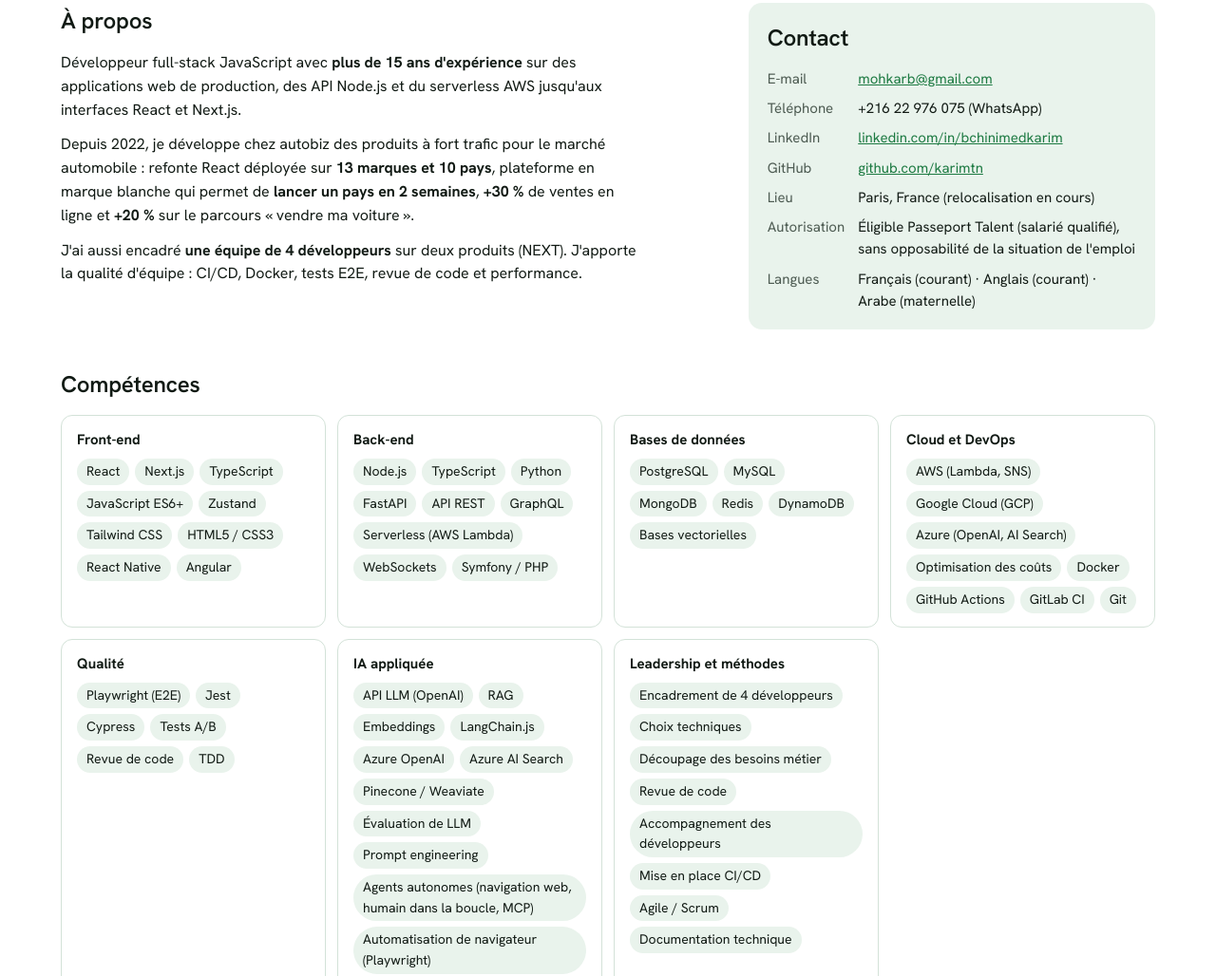
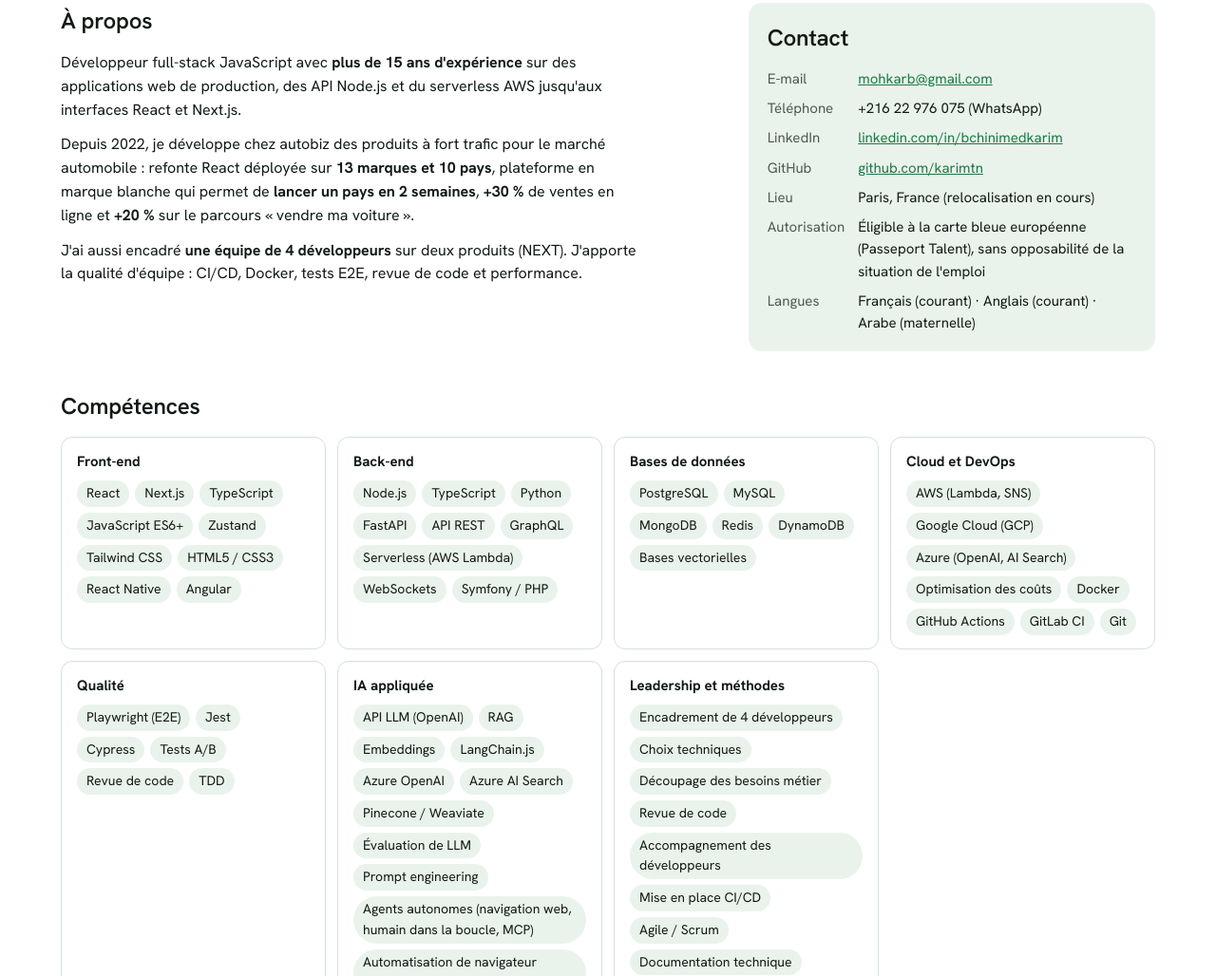
Before and after one commit to karimtn/cv, a plain HTML site: page index.html in a window 1280 px wide. Shown: the part 1283-2311 px from the top of the page at 95% size. Drawn offline with Linux system fonts and the light colour scheme.

Commit message:
Autorisation de travail : carte bleue européenne au lieu de Passeport Talent salarié qualifié
Mention mise à jour dans les 6 profils (FR et EN), 12 PDF régénérés.

Co-Authored-By: Claude Opus 5.5 <noreply@anthropic.com>
Claude-Session: https://claude.ai/code/session_01SiwRTD43pbWA42QhenbRv6

```diff
--- a/index.html
+++ b/index.html
@@ -169,14 +169,14 @@ fr:{h1:'Un profil, six CV ciblés.',p:'Les mêmes 15 ans d\'expérience, présen
 facts:[['15+ ans','d\'expérience'],['Paris','relocalisation en cours'],['CDI','poste senior recherché']],
 view:'Profil affiché',open:'Voir ce profil →',
 nav:{about:'À propos',skills:'Compétences',exp:'Expérience',proj:'Projets',edu:'Formation'},
-contact:'Contact',email:'E-mail',phone:'Téléphone',loc:'Lieu',locv:'Paris, France (relocalisation en cours)',langs:'Langues',langsv:'Français (courant) · Anglais (courant) · Arabe (maternelle)',permit:'Autorisation',permitv:'Éligible Passeport Talent (salarié qualifié), sans opposabilité de la situation de l\'emploi',
+contact:'Contact',email:'E-mail',phone:'Téléphone',loc:'Lieu',locv:'Paris, France (relocalisation en cours)',langs:'Langues',langsv:'Français (courant) · Anglais (courant) · Arabe (maternelle)',permit:'Autorisation',permitv:'Éligible à la carte bleue européenne (Passeport Talent), sans opposabilité de la situation de l\'emploi',
 pdf:'Télécharger le PDF',pdfwait:'Préparation du PDF…',pdfno:'Téléchargement annulé.',pdferr:'Le PDF n\'est pas disponible ici.',all:n=>`Tout afficher (${n})`,less:'Réduire',foot:'© 2026 Med Karim Bchini',
 eduT:'Formation et certifications'},
 en:{h1:'One profile, six role-specific CVs.',p:'The same 15 years of experience, framed for six different roles. Pick the profile that matches your hiring need.',
 facts:[['15+ yrs','experience'],['Paris','relocating now'],['Permanent','senior role wanted']],
 view:'Currently viewing',open:'Open profile →',
 nav:{about:'About',skills:'Skills',exp:'Experience',proj:'Projects',edu:'Education'},
-contact:'Contact',email:'Email',phone:'Phone',loc:'Location',locv:'Paris, France (relocating now)',langs:'Languages',langsv:'French (fluent) · English (fluent) · Arabic (native)',permit:'Work permit',permitv:'Eligible for the French Talent Passport (qualified employee), no labour-market test',
+contact:'Contact',email:'Email',phone:'Phone',loc:'Location',locv:'Paris, France (relocating now)',langs:'Languages',langsv:'French (fluent) · English (fluent) · Arabic (native)',permit:'Work permit',permitv:'Eligible for the EU Blue Card (French Talent Passport), no labour-market test',
 pdf:'Download PDF',pdfwait:'Preparing the PDF…',pdfno:'Download cancelled.',pdferr:'The PDF is not available here.',all:n=>`Show all (${n})`,less:'Show less',foot:'© 2026 Med Karim Bchini',
 eduT:'Education and certifications'}};
 
```
Also changed, not shown: 12 other files.
